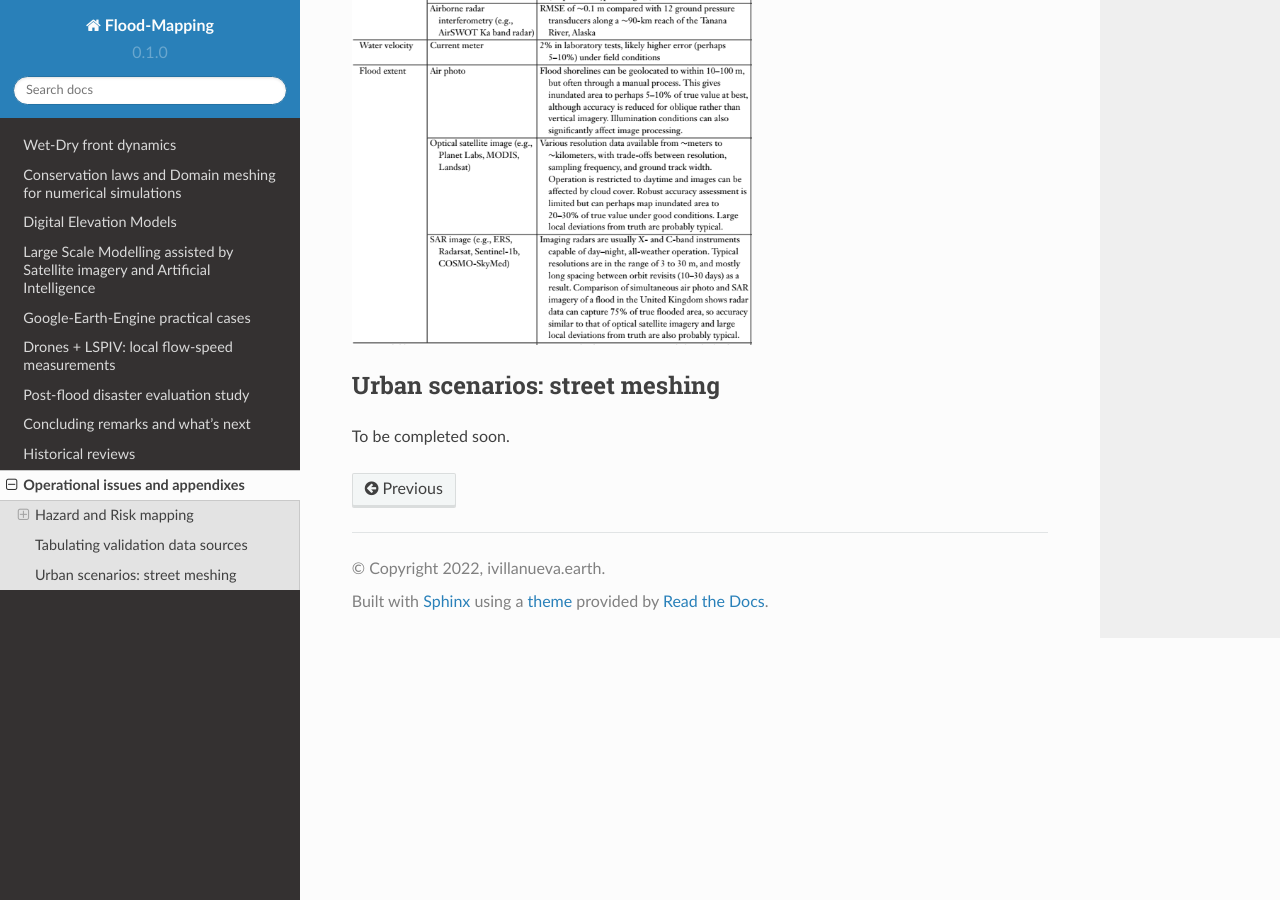
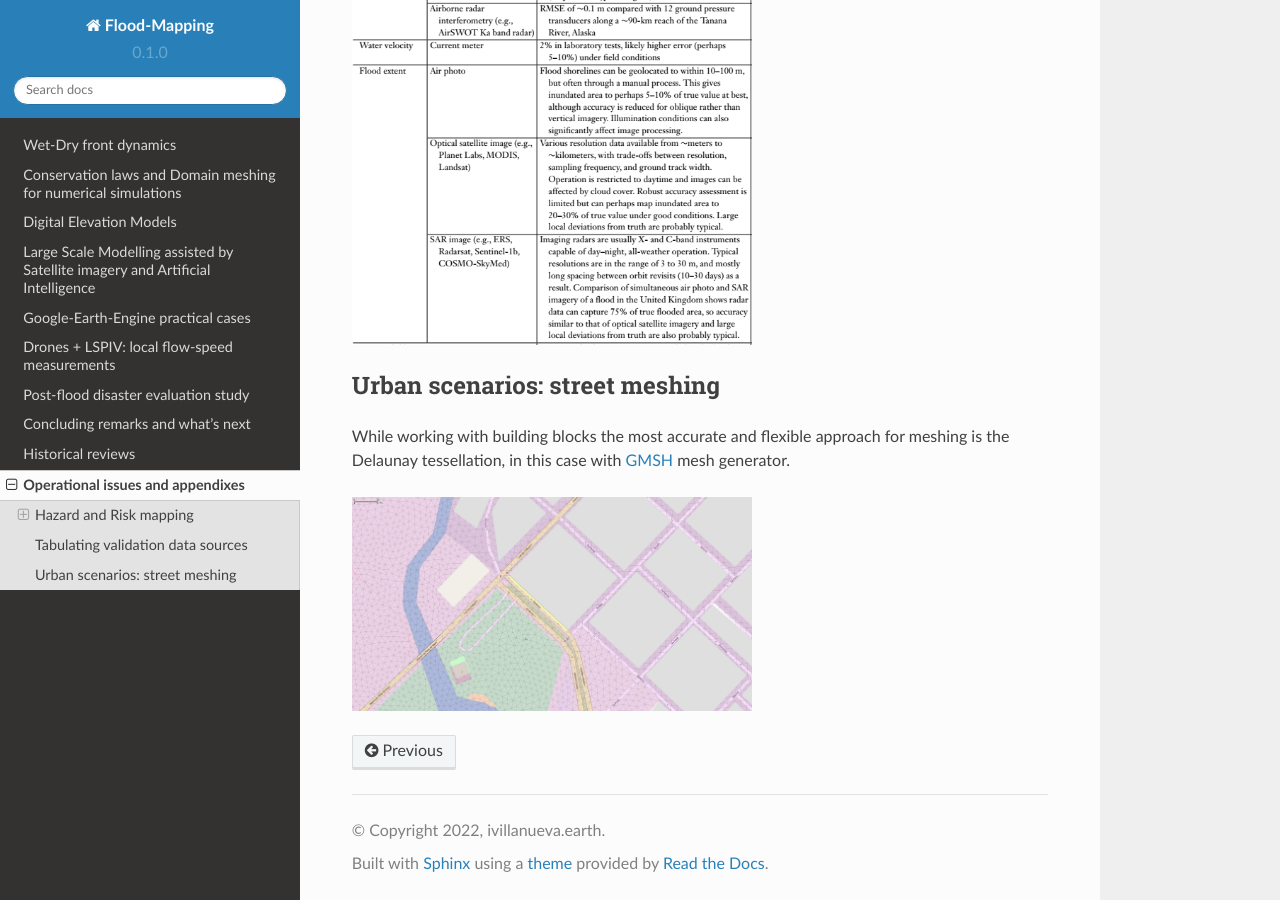
Before and after one commit to ivillamadrid/FloodMapping, a Sphinx documentation site: the page built from docs/source/operational_appx.rst, in a window 1280 px wide and 900 px high, scrolled down 1446 px. Built offline with Sphinx 7.4.7 and the Read the Docs theme 2.0.0, drawn with Linux system fonts in a browser that asks for light colours.

Commit message:
Update operational_appx.rst

```diff
--- a/docs/source/operational_appx.rst
+++ b/docs/source/operational_appx.rst
@@ -57,4 +57,10 @@ From `Bates, 2022`_, we can extract a table with the most common sources and ran
 Urban scenarios: street meshing
 -------------------------------
 
-To be completed soon.
+While working with building blocks the most accurate and flexible approach for meshing is the Delaunay tessellation, in this case with `GMSH`_ mesh generator.
+
+.. image:: Mallado-Cuadras.png
+  :width: 400
+  :alt: StreetMsh
+
+.. _GMSH: https://gmsh.info/
```
